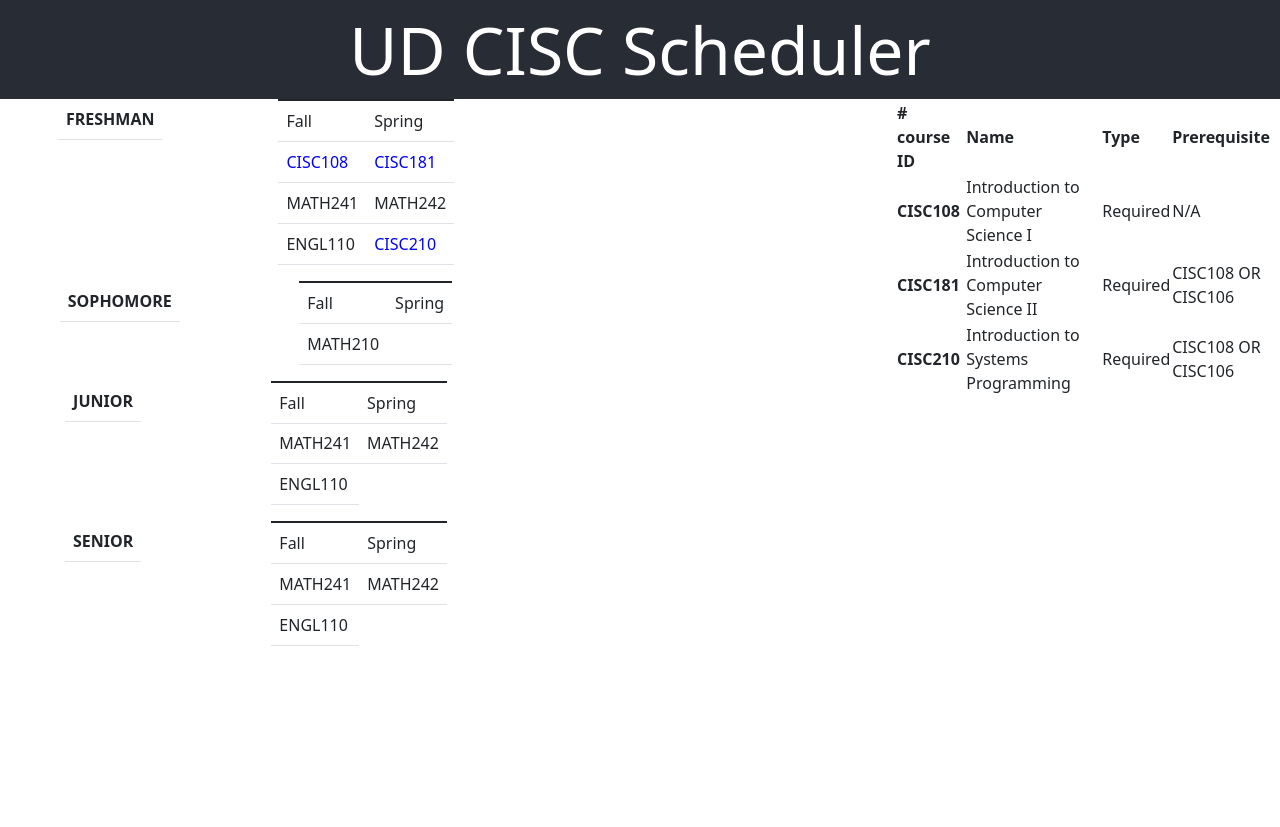
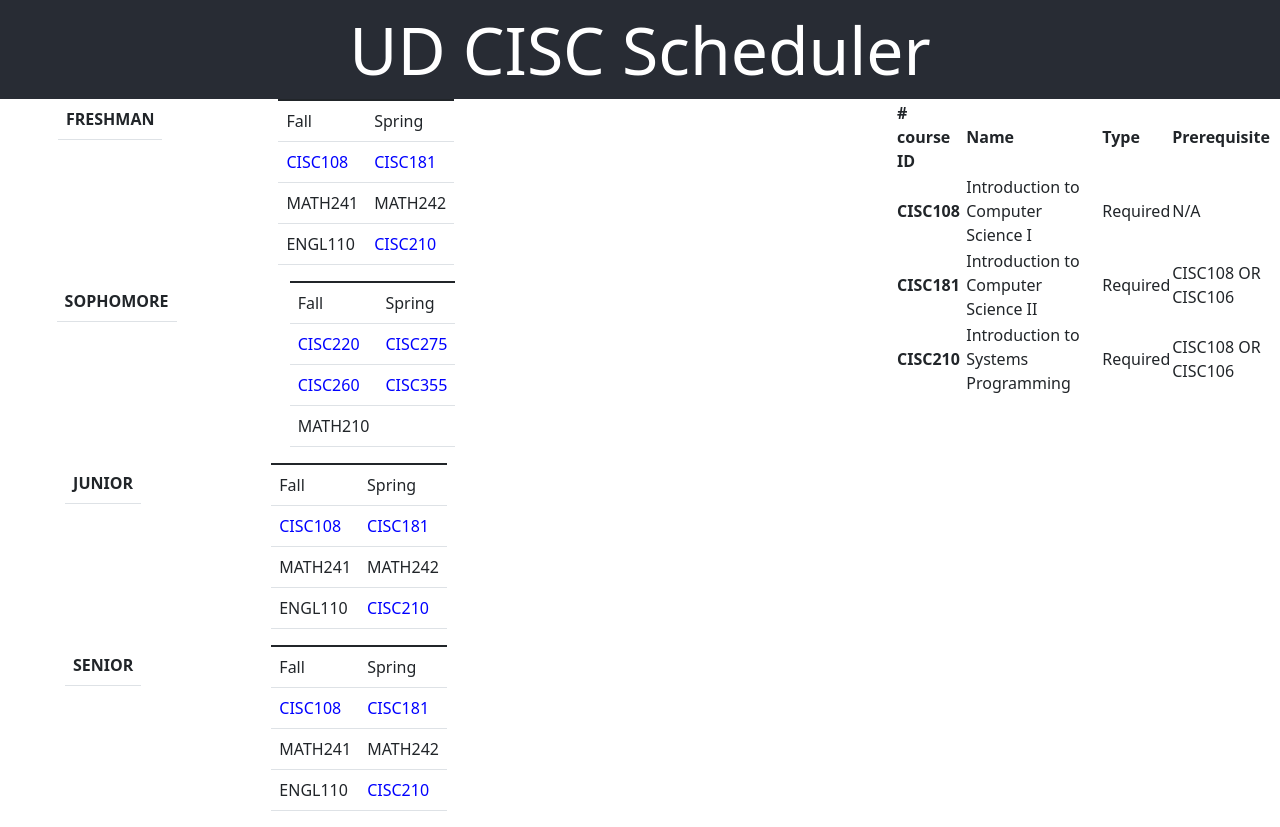
Before and after one commit to UD-CISC275-F21/ud-cis-scheduler-team-8, a React (Create React App) app: page / in a window 1280 px wide. Before the commit the page ends 800 px from the top, so only its background shows below. Built offline with nearby package versions, Linux system fonts and the light colour scheme.

Commit message:
put all courses back

```diff
--- a/src/Component/Table.tsx
+++ b/src/Component/Table.tsx
@@ -118,12 +118,20 @@ function Tab({currentCourse, setCurrentCourse, deck}:
                     <td>Spring</td>
                 </tr>
                 <tr>
-                    {/* <td className="click" onClick={()=> {setCurrentCourse("CISC220") ; handleShow(); }>CISC220</td>
-                    <td className="click" onClick={()=> {setCurrentCourse("CISC275") ; handleShow(); }>CISC275</td> */}
+                    <td className="click" onClick={()=> {
+                        setCurrentCourse(COURSES[3]); setShow(true);
+                    }}>CISC220</td>
+                    <td className="click" onClick={()=> {
+                        setCurrentCourse(COURSES[4]); setShow(true);
+                    }}>CISC275</td>
                 </tr>
                 <tr>
-                    {/* <td className="click" onClick={()=> {setCurrentCourse("CISC260") ; handleShow(); }>CISC260</td>
-                    <td className="click" onClick={()=> {setCurrentCourse("CISC355") ; handleShow(); }>CISC355</td> */}
+                    <td className="click" onClick={()=> {
+                        setCurrentCourse(COURSES[5]); setShow(true);
+                    }}>CISC260</td>
+                    <td className="click" onClick={()=> {
+                        setCurrentCourse(COURSES[6]); setShow(true);
+                    }}>CISC355</td>
                 </tr>
                 <tr>
                     <td>MATH210</td>
@@ -144,8 +152,12 @@ function Tab({currentCourse, setCurrentCourse, deck}:
                     <td>Spring</td>
                 </tr>
                 <tr>
-                    {/* <td className="click" onClick={()=> {setCurrentCourse("CISC108") ; handleShow(); }>CISC108</td>
-                    <td className="click" onClick={()=> {setCurrentCourse("CISC181") ; handleShow(); }>CISC181</td> */}
+                    <td className="click" onClick={()=> {
+                        setCurrentCourse(COURSES[0]); setShow(true);
+                    }}>CISC108</td>
+                    <td className="click" onClick={()=> {
+                        setCurrentCourse(COURSES[1]); setShow(true);
+                    }}>CISC181</td>
                 </tr>
                 <tr>
                     <td>MATH241</td>
@@ -153,7 +165,9 @@ function Tab({currentCourse, setCurrentCourse, deck}:
                 </tr>
                 <tr>
                     <td>ENGL110</td>
-                    {/* <td className="click" onClick={()=> {setCurrentCourse("CISC210") ; handleShow(); }>CISC210</td> */}
+                    <td className="click" onClick={()=> {
+                        setCurrentCourse(COURSES[2]); setShow(true);
+                    }}>CISC210</td>
                 </tr>
             </tbody>
         </Table>
@@ -169,8 +183,12 @@ function Tab({currentCourse, setCurrentCourse, deck}:
                     <td>Spring</td>
                 </tr>
                 <tr>
-                    {/* <td className="click" onClick={()=> {setCurrentCourse("CISC108") ; handleShow(); }>CISC108</td>
-                    <td className="click" onClick={()=> {setCurrentCourse("CISC181") ; handleShow(); }>CISC181</td> */}
+                    <td className="click" onClick={()=> {
+                        setCurrentCourse(COURSES[0]); setShow(true);
+                    }}>CISC108</td>
+                    <td className="click" onClick={()=> {
+                        setCurrentCourse(COURSES[1]); setShow(true);
+                    }}>CISC181</td>
                 </tr>
                 <tr>
                     <td>MATH241</td>
@@ -178,7 +196,9 @@ function Tab({currentCourse, setCurrentCourse, deck}:
                 </tr>
                 <tr>
                     <td>ENGL110</td>
-                    {/* <td className="click" onClick={()=> {setCurrentCourse("CISC210") ; handleShow(); }>CISC210</td> */}
+                    <td className="click" onClick={()=> {
+                        setCurrentCourse(COURSES[2]); setShow(true);
+                    }}>CISC210</td>
                 </tr>
             </tbody>
         </Table>
```
